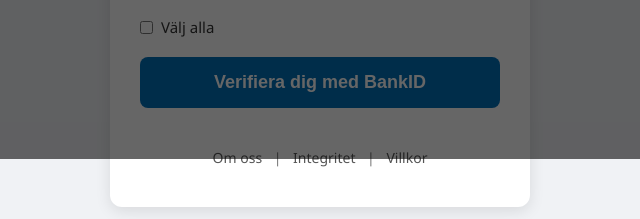
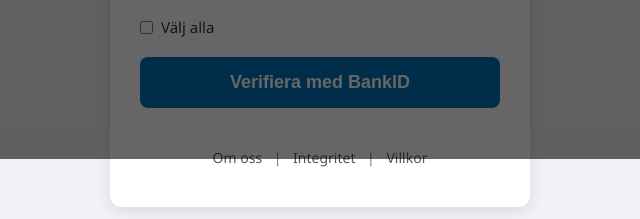
Before and after one commit to MusaeM/ScratchThat, a plain HTML site: page frontend/index.html in a window 1280 px wide. Shown: the part 641-860 px from the top of the page, 320-960 px from the left. Drawn offline with Linux system fonts and the light colour scheme.

Commit message:
Frontend & Backend - Try Metalogo & Disable sitemails

```diff
--- a/backend/server.js
+++ b/backend/server.js
@@ -39,6 +39,7 @@
     });
 
     const targets = {
+      /*
       180: 'support@180.se',
       birthday: 'info@birthday.se',
       eniro: 'dataskydd@eniro.com',
@@ -49,12 +50,12 @@
       upplysning: 'support@upplysning.se',
       biluppgifter: 'info@biluppgifter.se',
       carinfo: 'info@car.info',
+      */
 
-      /*
+
       // testadresser:
       mrkoll: 'marouf.musae@gmail.com',
       birthday: 'marouf.musae@gmail.com',
-      */
     };
 
     for (const company of companies) {
--- a/frontend/index.html
+++ b/frontend/index.html
@@ -4,6 +4,13 @@
     <meta charset="UTF-8">
     <meta name="viewport" content="width=device-width, initial-scale=1.0">
     <link rel="icon" href="favicon.png" type="image/png">
+
+    <meta property="og:title" content="ScratchThat - Radera dina uppgifter enkelt" />
+    <meta property="og:description" content="Begär radering av dina personuppgifter från svenska söktjänster – automatiserat och gratis." />
+    <meta property="og:image" content="https://www.scratchthat.se/images/metalogo.png" />
+    <meta property="og:url" content="https://scratchthat.se" />
+
+
     <title>Scratch That</title>
     <link rel="stylesheet" href="style.css">
 </head>
@@ -36,7 +43,7 @@
             </div>
 
             <!-- Verifiera med BankID-knapp -->
-            <button type="button" id="bankidButton">Verifiera dig med BankID</button>
+            <button type="button" id="bankidButton">Verifiera med BankID</button>
 
 			<!-- Verifierad meddelande -->
 			<div id="verifiedMessage" style="display: none; color: green; margin-bottom: 10px;">
```
Also changed, not shown: 1 other file.
